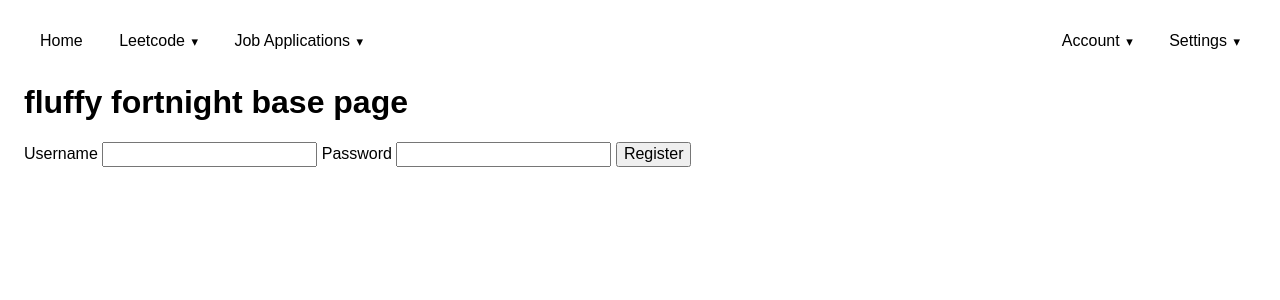
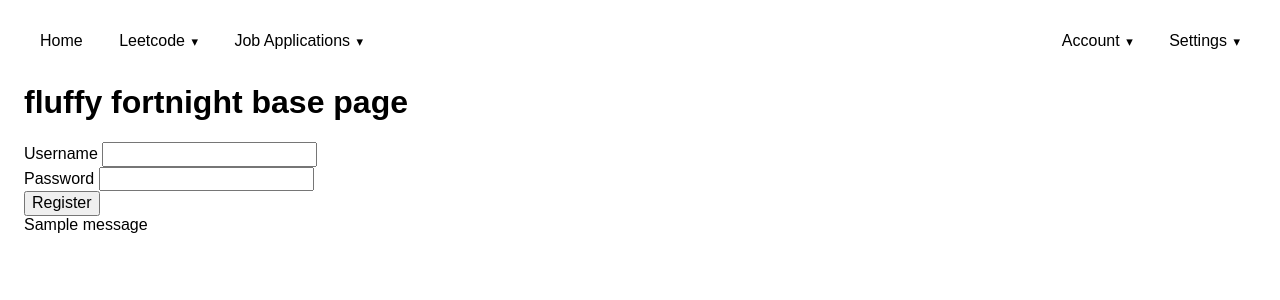
Before and after one commit to jwc20/fluffy-fortnight, a Flask app: page /auth/register in a window 1280 px wide. Shown: the top 300 px of the page. Run offline with Flask 3, Linux system fonts and the light colour scheme; one stand-in notice (Sample message) is shown; some libraries are stand-ins or nearby versions.

Commit message:
Add error message

```diff
--- a/ff/templates/auth/register.html
+++ b/ff/templates/auth/register.html
@@ -8,8 +8,16 @@
   <form method="post">
     <label for="username">Username</label>
     <input name="username" id="username" required>
+
+    <br>
+
     <label for="password">Password</label>
     <input type="password" name="password" id="password" required>
+
+    <br>
     <input type="submit" value="Register">
   </form>
+  {% for message in get_flashed_messages() %}
+    <div class="flash">{{ message }}</div>
+  {% endfor %}
 {% endblock %}
```
Also changed, not shown: ff/templates/auth/login.html (+8 -0 lines).
